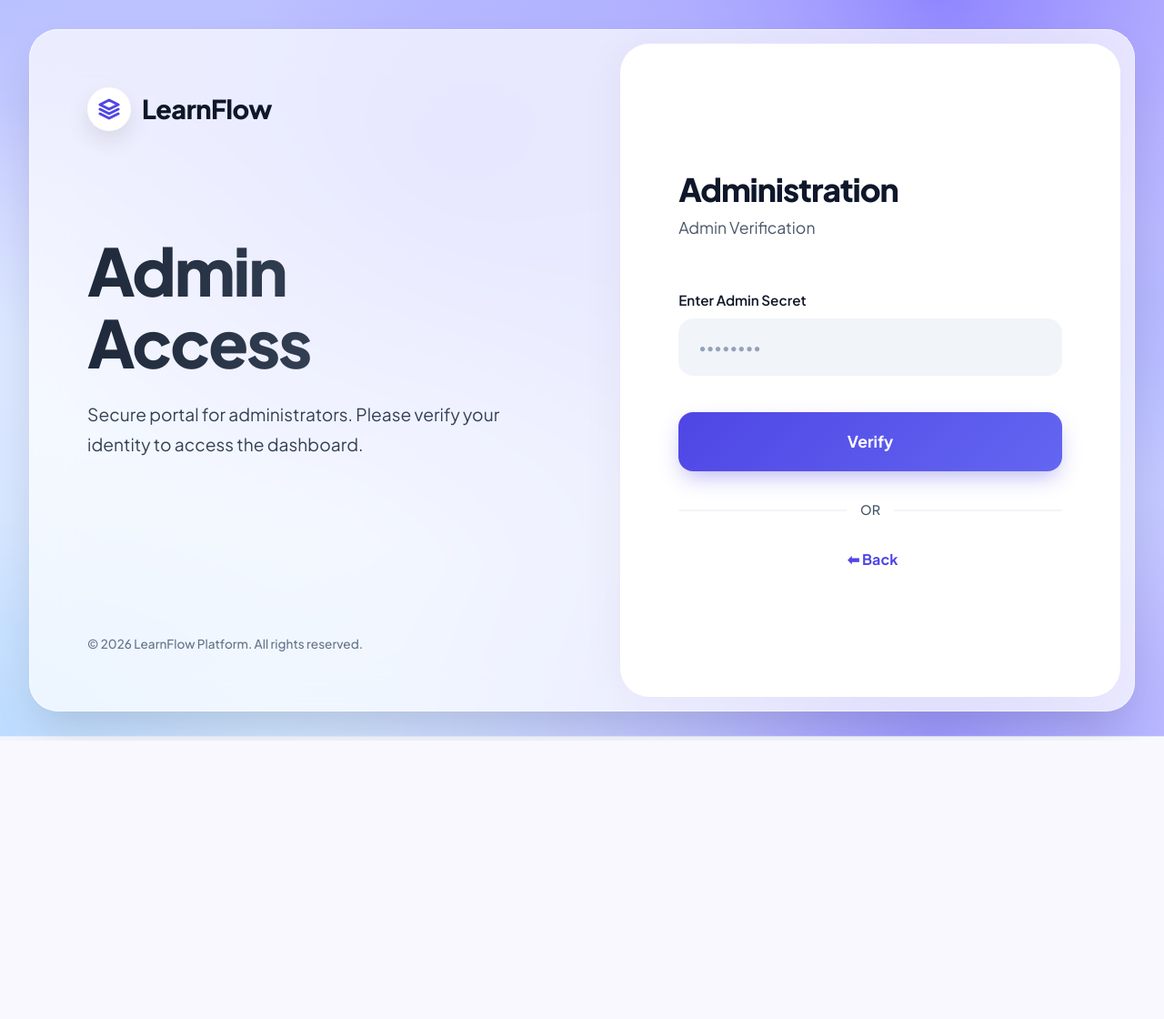
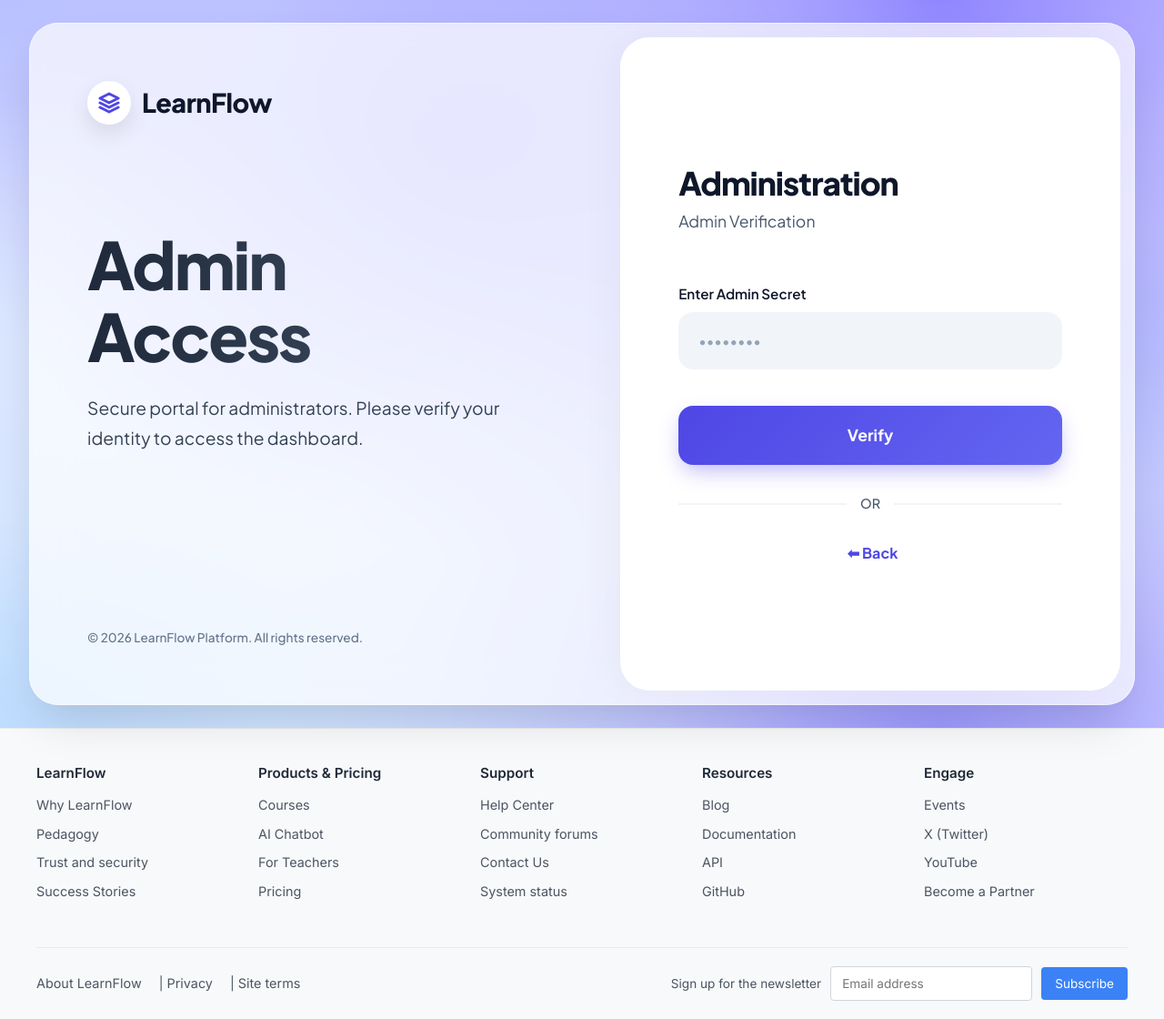
Before and after one commit to Shanmukhsravan/learnflow, a Flask app: page /admin-auth in a window 1280 px wide. Shown: the whole page at 91% size. Before the commit the page ends 814 px from the top, so only its background shows below. Run offline with Flask 3, Linux system fonts and the light colour scheme.

Commit message:
feat: Add global footer and update Google auth redirect

```diff
--- a/app.py
+++ b/app.py
@@ -233,7 +233,9 @@ def authorize_google():
             user = {"id": user_id, "full_name": full_name}
             update_streak_and_notifications(cur, user)
             con.commit()
+            con.close()
             flash("Account created successfully with Google!", "success")
+            return redirect(url_for('overview', page=1))
         except Exception as e:
             print(f"Google Registration Error: {e}")
             flash("Error during Google registration.", "danger")
--- a/templates/base.html
+++ b/templates/base.html
@@ -34,6 +34,155 @@
 
     {% block content %}{% endblock %}
 
+    <!-- Global Footer -->
+    <style>
+        .custom-footer {
+            background-color: #f8f9fa;
+            border-top: 1px solid #eaeaea;
+            padding: 40px 20px 20px;
+            font-family: 'Inter', sans-serif;
+            color: #4b5563;
+            font-size: 0.9rem;
+            margin-top: auto;
+        }
+        .footer-grid {
+            display: grid;
+            grid-template-columns: repeat(auto-fit, minmax(150px, 1fr));
+            gap: 20px;
+            max-width: 1200px;
+            margin: 0 auto;
+        }
+        .footer-col h5 {
+            font-size: 0.95rem;
+            color: #1f2937;
+            font-weight: 600;
+            margin-bottom: 15px;
+        }
+        .footer-col ul {
+            list-style: none;
+            padding: 0;
+            margin: 0;
+        }
+        .footer-col ul li {
+            margin-bottom: 10px;
+        }
+        .footer-col ul li a {
+            color: #4b5563;
+            text-decoration: none;
+            transition: color 0.2s;
+        }
+        .footer-col ul li a:hover {
+            color: #3b82f6;
+        }
+        .footer-bottom {
+            max-width: 1200px;
+            margin: 40px auto 0;
+            padding-top: 20px;
+            border-top: 1px solid #eaeaea;
+            display: flex;
+            justify-content: space-between;
+            align-items: center;
+            flex-wrap: wrap;
+            gap: 20px;
+        }
+        .footer-bottom-links a {
+            color: #4b5563;
+            text-decoration: none;
+            margin-right: 15px;
+        }
+        .footer-bottom-links a:hover {
+            color: #3b82f6;
+        }
+        .footer-newsletter {
+            display: flex;
+            align-items: center;
+            gap: 10px;
+        }
+        .footer-newsletter input {
+            padding: 8px 12px;
+            border: 1px solid #d1d5db;
+            border-radius: 4px;
+            font-size: 0.85rem;
+        }
+        .footer-newsletter button {
+            background-color: #3b82f6;
+            color: white;
+            border: none;
+            padding: 8px 15px;
+            border-radius: 4px;
+            font-size: 0.85rem;
+            cursor: pointer;
+        }
+        /* Make sure body takes full height to push footer down */
+        html, body {
+            height: 100%;
+            display: flex;
+            flex-direction: column;
+        }
+    </style>
+
+    <footer class="custom-footer">
+        <div class="footer-grid">
+            <div class="footer-col">
+                <h5>LearnFlow</h5>
+                <ul>
+                    <li><a href="#">Why LearnFlow</a></li>
+                    <li><a href="#">Pedagogy</a></li>
+                    <li><a href="#">Trust and security</a></li>
+                    <li><a href="#">Success Stories</a></li>
+                </ul>
+            </div>
+            <div class="footer-col">
+                <h5>Products &amp; Pricing</h5>
+                <ul>
+                    <li><a href="#">Courses</a></li>
+                    <li><a href="#">AI Chatbot</a></li>
+                    <li><a href="#">For Teachers</a></li>
+                    <li><a href="#">Pricing</a></li>
+                </ul>
+            </div>
+            <div class="footer-col">
+                <h5>Support</h5>
+                <ul>
+                    <li><a href="#">Help Center</a></li>
+                    <li><a href="#">Community forums</a></li>
+                    <li><a href="#">Contact Us</a></li>
+                    <li><a href="#">System status</a></li>
+                </ul>
+            </div>
+            <div class="footer-col">
+                <h5>Resources</h5>
+                <ul>
+                    <li><a href="#">Blog</a></li>
+                    <li><a href="#">Documentation</a></li>
+                    <li><a href="#">API</a></li>
+                    <li><a href="#">GitHub</a></li>
+                </ul>
+            </div>
+            <div class="footer-col">
+                <h5>Engage</h5>
+                <ul>
+                    <li><a href="#">Events</a></li>
+                    <li><a href="#">X (Twitter)</a></li>
+                    <li><a href="#">YouTube</a></li>
+                    <li><a href="#">Become a Partner</a></li>
+                </ul>
+            </div>
+        </div>
+        <div class="footer-bottom">
+            <div class="footer-bottom-links">
+                <a href="#">About LearnFlow</a> |
+                <a href="#">Privacy</a> |
+                <a href="#">Site terms</a>
+            </div>
+            <div class="footer-newsletter">
+                <span style="font-size: 0.85rem;">Sign up for the newsletter</span>
+                <input type="email" placeholder="Email address">
+                <button>Subscribe</button>
+            </div>
+        </div>
+    </footer>
+
     <!-- Bootstrap JS -->
     <script src="https://cdn.jsdelivr.net/npm/bootstrap@5.3.2/dist/js/bootstrap.bundle.min.js"></script>
 
```
